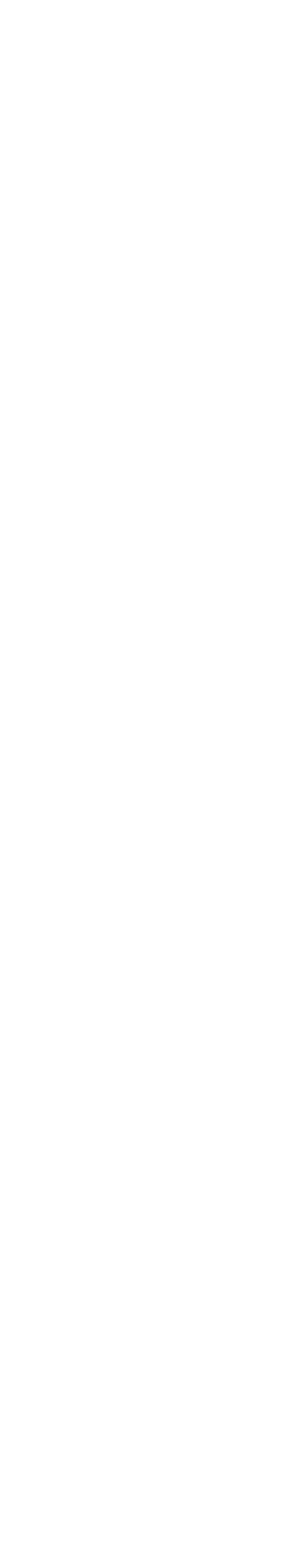
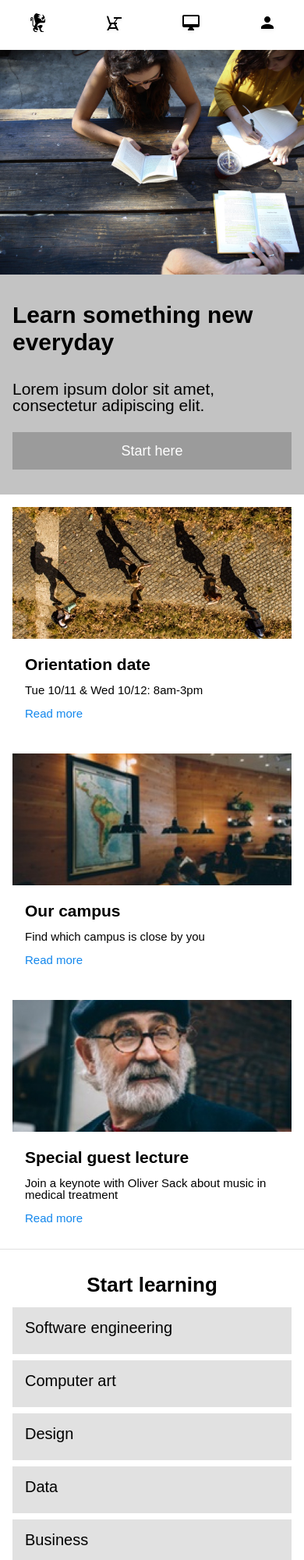
Before and after one commit to LeonardoAguilera/Capstone-Colmar, a plain HTML site: page index.html in a window 390 px wide. Shown: the top 2000 px of the page at 78% size. Before the commit the page ends 844 px from the top, so only its background shows below. Drawn offline with Linux system fonts and the light colour scheme.

Commit message:
Add all sections, mobile view completed

```diff
--- a/index.html
+++ b/index.html
@@ -9,6 +9,150 @@
     <title>COLMAR ACADEMY</title>
 </head>
 <body>
+	<!-- navigation -->
+	<nav>
+		<ul>
+			<li><a href="#"><img src="./resources/images/ic-logo.svg" alt="logo"></a></li>
+			<li><a href="#"><img src="./resources/images/ic-on-campus.svg" alt="logo"></a></li>
+			<li><a href="#"><img src="./resources/images/ic-online.svg" alt="logo"></a></li>
+			<li><a href="#"><img src="./resources/images/ic-login.svg" alt="logo"></a></li>
+		</ul>
+	</nav>
+	<!-- /navigation -->
 
+	<!-- banner -->
+	<div class="banner">
+		<div class="banner_img_container">
+			<img src="./resources/images/banner.jpg" alt="students">
+		</div>
+		<div class="text">
+			<h1>Learn something new everyday</h1>
+			<p>Lorem ipsum dolor sit amet, consectetur adipiscing elit.</p>
+			<a href="#">Start here</a>
+		</div>
+	</div>
+	<!-- /banner-->
+
+	<div class="info">
+		<div class="info_main hide_mobile">
+			<img src="./resources/images/information-main.jpg" alt="student reading">
+			<h2>it doesn't hurt to keep practicing</h2>
+			<p>"Curabitur vitae libero in ipsum porttitor consequat. Aliquam et commodo lectus, nec consequat neque. Sed non accumsan urna. Phasellus sed consequat ex. Etiam eget magna laoreet, efficitur dolor consequat, tristique ligula."</p>
+			<p><b>Emanuel, Sr Strategist at Hiring.com</b></p>
+		</div>
+
+		<div class="info_secondary">
+
+			<div class="info_item">
+				<div>
+					<img src="./resources/images/information-orientation.jpg" alt="students heading to class" class="hide_mobile">
+					<img src="./resources/images/information-orientation-mobile.jpg" alt="students heading to class">
+					<div class="info_text">
+						<h3>Orientation date</h3>
+						<p>Tue 10/11 &amp; Wed 10/12: 8am-3pm</p>
+						<a href="#">Read more</a>
+					</div>
+				</div>
+			</div>
+
+			<div class="info_item">
+				<div>
+					<img src="./resources/images/information-campus.jpg" alt="map on wall" class="hide_mobile">
+					<img src="./resources/images/information-campus-mobile.jpg" alt="map on wall">
+					<div class="info_text">
+						<h3>Our campus</h3>
+						<p>Find which campus is close by you</p>
+						<a href="#">Read more</a>
+					</div>
+				</div>
+			</div>
+
+			<div class="info_item">
+				<div>
+					<img src="./resources/images/information-guest-lecture.jpg" alt="picture of Oliver Sack" class="hide_mobile">
+					<img src="./resources/images/information-guest-lecture-mobile.jpg" alt="picture of Oliver Sack">
+					<div class="info_text">
+						<h3>Special guest lecture</h3>
+						<p>Join a keynote with Oliver Sack about music in medical treatment</p>
+						<a href="#">Read more</a>
+					</div>
+				</div>
+			</div>
+		</div>
+	</div>
+
+	<div class="courses">
+
+		<h2>Start learning</h2>
+
+		<div class="courses_row hide_mobile">
+			<div class="course_item">
+				<img src="./resources/images/course-software.jpg" alt="Computer">
+				<h3>Software engineering</h3>
+				<p>COURSES</p>
+				<p>Web Development, Mobile Development, iOT, APIs</p>
+			</div>
+
+			<div class="course_item">
+				<img src="./resources/images/course-software.jpg" alt="Computer">
+				<h3>Computer art</h3>
+				<p>COURSES</p>
+				<p>Imaging &amp; Design, Web Design, Motion Graphics &amp; Visual Effects, Computer Animation</p>
+			</div>
+
+			<div class="course_item">
+				<img src="./resources/images/course-software.jpg" alt="Computer">
+				<h3>Design</h3>
+				<p>COURSES</p>
+				<p>User Experience Design, User Research, Visual Design</p>
+			</div>
+		</div>
+
+		<div class="courses_row hide_mobile">
+			<div class="course_item">
+				<img src="./resources/images/course-software.jpg" alt="Computer">
+				<h3>Data</h3>
+				<p>COURSES</p>
+				<p>Data Science, Big Data, SQL, Data Visualization</p>
+			</div>
+
+			<div class="course_item">
+				<img src="./resources/images/course-software.jpg" alt="Computer">
+				<h3>Business</h3>
+				<p>COURSES</p>
+				<p>Product Development, Business Development, Startup</p>
+			</div>
+
+			<div class="course_item">
+				<img src="./resources/images/course-software.jpg" alt="Computer">
+				<h3>Marketing</h3>
+				<p>COURSES</p>
+				<p>Analytics, Content Marketing, Mobile Marketing</p>
+			</div>
+		</div>
+
+		<ul class="hide_desktop">
+			<li><a href="#">Software engineering</a></li>
+			<li><a href="#">Computer art</a></li>
+			<li><a href="#">Design</a></li>
+			<li><a href="#">Data</a></li>
+			<li><a href="#">Business</a></li>
+			<li><a href="#">Marketing</a></li>
+		</ul>
+
+	</div>
+
+	<div class="thesis">
+		<h2>Thesis exhibits</h2>
+		<div class="video_container">
+			<video src="./resources/videos/thesis.mp4" width="100%" controls>
+				Your browser does not support the video tag.
+			</video>
+		</div>
+	</div>
+
+	<footer>
+		<p>&copy; 2016 Colmar Academy. All rights reserved</p>
+	</footer>
 </body>
 </html>
--- a/resources/css/style.css
+++ b/resources/css/style.css
@@ -0,0 +1,177 @@
+html {
+    font-size: 62.5%;
+    box-sizing: border-box;
+}
+
+body {
+    font-family: Arial, Helvetica, sans-serif;
+    box-sizing: border-box;
+}
+
+
+nav ul {
+    display: flex;
+    height: 64px;
+    justify-content: space-around;
+    align-items: center;
+}
+
+.hide_mobile {
+    display: none;
+}
+
+
+/* banner section */
+
+.banner {
+    background-color: #c3c3c3;
+}
+
+.banner_img_container {
+
+}
+
+.banner img {
+    width: 100%;
+}
+
+.banner .text {
+    padding: 32px 16px;
+}
+
+.banner .text h1 {
+    color: #000000;
+    font-size: 3rem;
+    line-height: 3.5rem;
+    margin-bottom: 32px;
+    font-weight: bold;
+}
+
+.banner .text p {
+    color: #000000;
+    font-size: 2.1rem;
+    margin-bottom: 24px;
+}
+
+.banner .text a {
+    color: #ffffff;
+    background-color: #9b9b9b;
+    padding: 15px 0;
+    display: block;
+    text-align: center;
+    font-size: 1.8rem;
+}
+
+/* /banner section */
+
+/* info section*/
+
+.info_secondary {
+    padding: 16px 16px 32px 16px;
+    border-bottom: 1px solid;
+    border-color: rgba(195, 195, 195, 0.5);
+}
+
+.info_item img {
+    width: 100%;
+}
+
+.info_text {
+    padding-left: 16px;
+    padding-top: 20px;
+}
+
+.info_item h3 {
+    font-size: 2.1rem;
+    font-weight: bold;
+}
+
+.info_item p, .info_item a{
+    font-size: 1.5rem;
+    display: block;
+    padding-top: 15px;
+}
+
+.info_item a {
+    color: #1387ec;
+}
+
+.info_item {
+    margin-top: 44px;
+}
+
+.info_item:first-of-type {
+    margin-top: 0;
+}
+
+/* /info section*/
+
+/* courses section */
+
+.courses {
+    margin-top: 32px;
+}
+
+.courses h2 {
+    text-align: center;
+    font-size: 2.6rem;
+    font-weight: bold;
+}
+
+.courses ul {
+    padding: 16px 16px 32px 16px;
+    border-bottom: 1px solid;
+    border-color: rgba(195, 195, 195, 0.5);
+}
+
+.courses ul li {
+    background-color: rgba(195, 195, 195, 0.5);
+    font-size: 2rem;
+    margin-bottom: 8px;
+}
+
+.courses ul li a {
+    display: block;
+    width: 272px;
+    padding-top: 16px;
+    padding-bottom: 24px;
+    padding-left: 16px;
+}
+
+.courses ul li:last-of-type {
+    margin-bottom: 0;
+}
+
+/* /courses section */
+
+/* thesis section */
+
+.thesis {
+    margin-top: 32px;
+    display: flex;
+    flex-direction: column;
+    align-items: center;
+
+}
+
+.thesis h2 {
+    text-align: center;
+    font-size: 2.6rem;
+    font-weight: bold;
+}
+
+.video_container {
+    margin-top: 16px;
+    margin-bottom: 24px;
+    max-width: 768px;
+}
+
+/* /thesis section */
+
+/* footer */
+
+footer p {
+    margin: 16px;
+    font-size: 1.5rem;
+    color: grey;
+}
```
